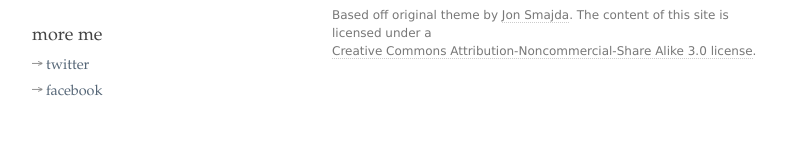
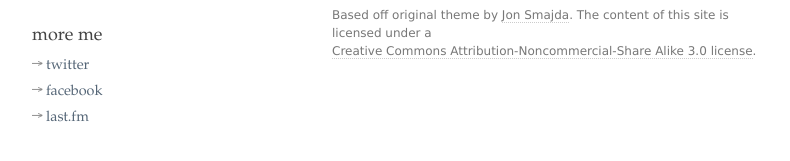
Before and after one commit to iann/website, a Jekyll site: the page built from index.html, in a window 1280 px wide. Shown: the part 354-515 px from the top of the page, without its empty margins (16-806 px from the left). Built offline with Jekyll 4.4.1, drawn with Linux system fonts in a browser that asks for light colours; nearby versions of some CDN libraries; Markdown is read by kramdown in place of the engine named in the settings.

Commit message:
added last.fm

```diff
--- a/_layouts/default.html
+++ b/_layouts/default.html
@@ -15,8 +15,10 @@
             <h3>more me</h3>
 
             <ul>
-                <li><a title="@iann on twitter" href="http://twitter.com/ian">twitter</a></li>
+                <li><a title="@iann on twitter" href="http://twitter.com/iann">twitter</a></li>
                 <li><a title="facebook.com/ianjm" href="http://facebook.com/ianjm">facebook</a></li>
+                <li><a title="last.fm/user/rominet" href="www.last.fm/user/rominet">last.fm</a></li>
+
             </ul>
 
     </div>
```
